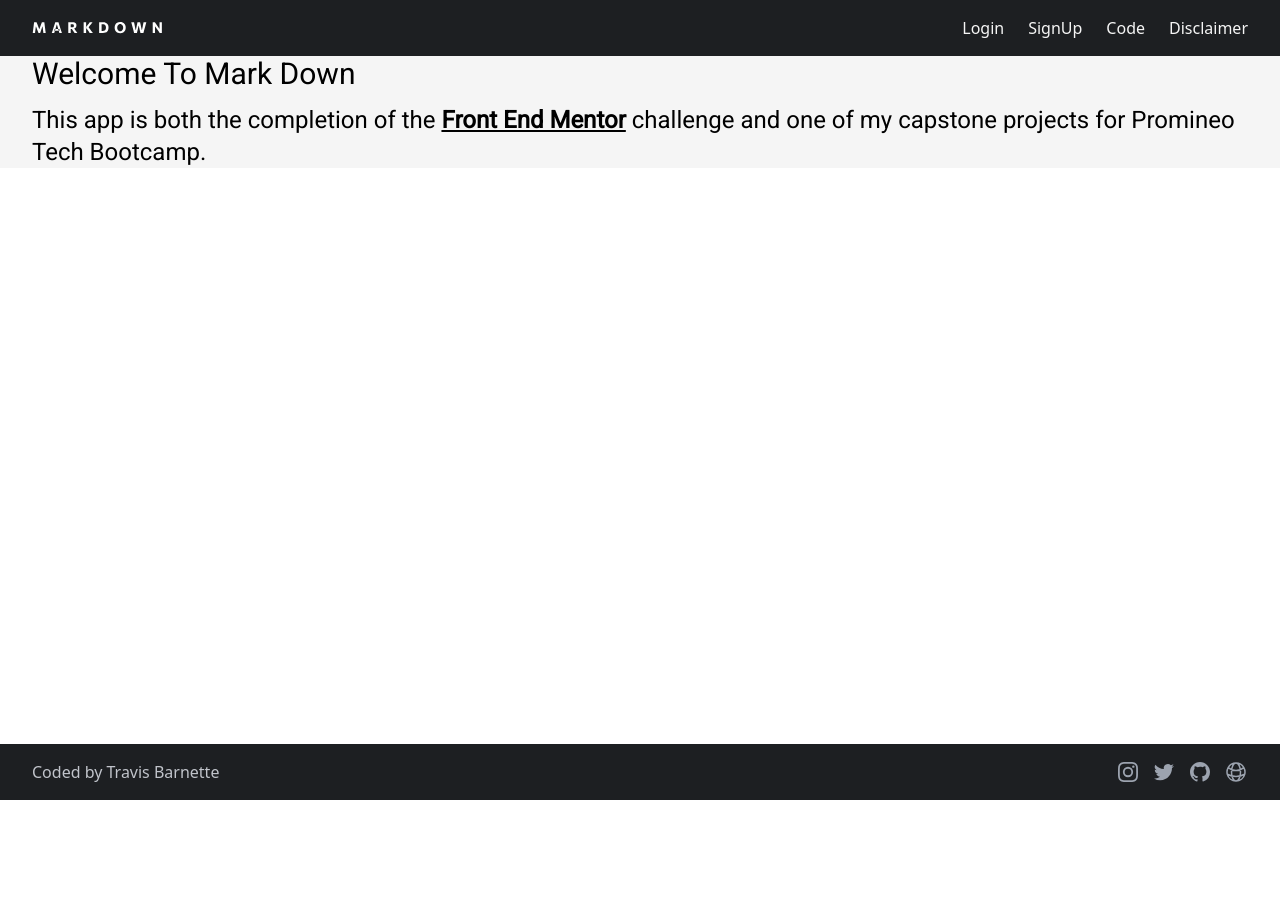
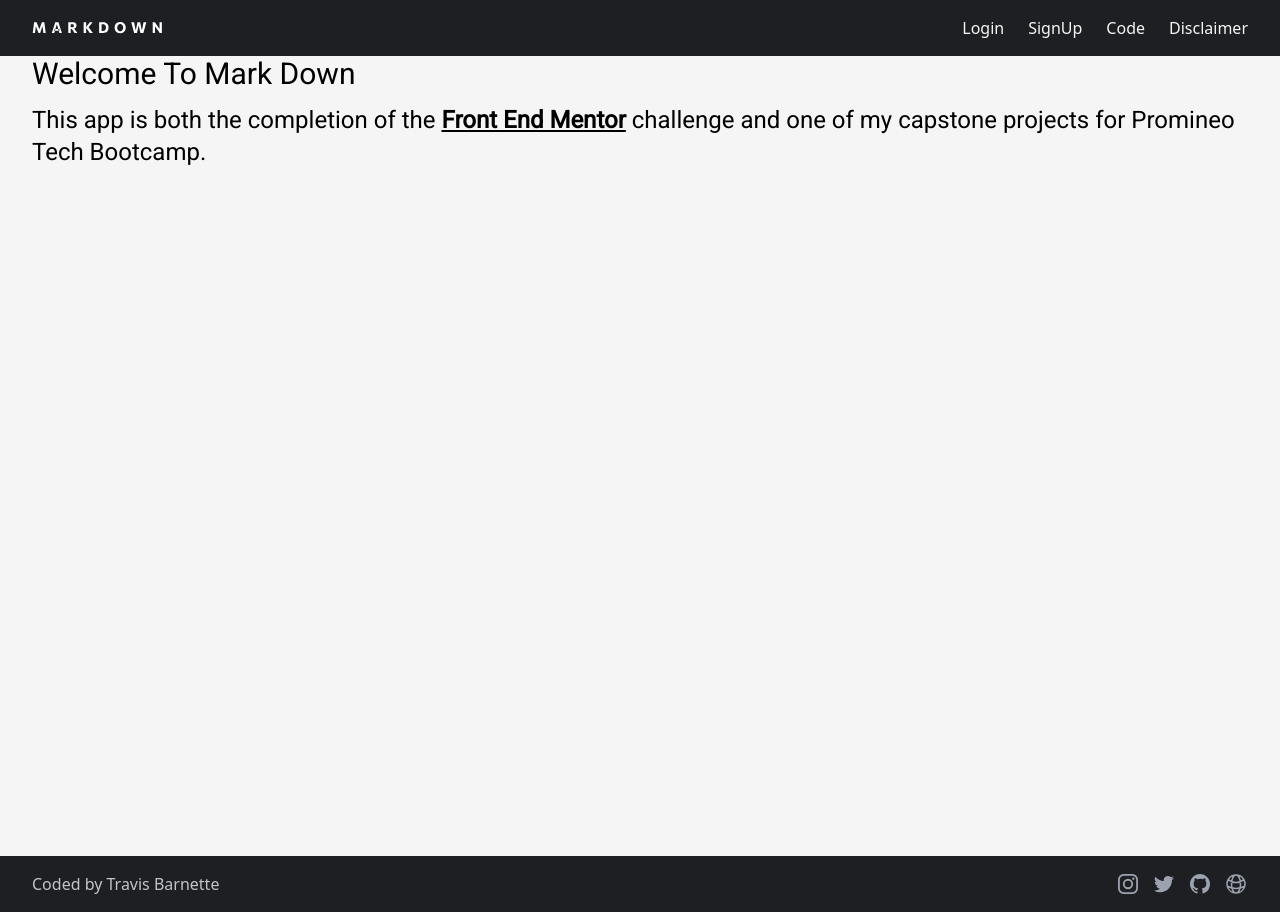
Before and after one commit to barnettet31/markdown-mern, a React (Vite) app in the folder client/: page / in a window 1280 px wide. Before the commit the page ends 800 px from the top, so only its background shows below. Built offline with nearby package versions, Linux system fonts and the light colour scheme.

Commit message:
added page fit

```diff
--- a/client/index.html
+++ b/client/index.html
@@ -1,5 +1,5 @@
 <!DOCTYPE html>
-<html lang="en">
+<html lang="en" class="h-full w-full">
   <head>
     <meta charset="UTF-8" />
     <meta name="viewport" content="width=device-width, initial-scale=1.0" />
@@ -7,8 +7,8 @@
     <title>Markdown</title>
     <link rel="preconnect" href="https://fonts.googleapis.com"><link rel="preconnect" href="https://fonts.gstatic.com" crossorigin><link href="https://fonts.googleapis.com/css2?family=Roboto&family=Roboto+Mono&family=Roboto+Slab:wght@300;400;700&display=swap" rel="stylesheet">
   </head>
-  <body>
-    <div id="root"></div>
+  <body class="w-full h-full">
+    <div id="root" class="w-full h-full"></div>
     <script type="module" src="/src/main.tsx"></script>
   </body>
 </html>
--- a/client/src/components/containers/home-containers.component.tsx
+++ b/client/src/components/containers/home-containers.component.tsx
@@ -5,7 +5,7 @@ interface IProps {
 }
 export const HomeContainer = ({ children }: IProps) => {
   return (
-    <main className="dark:bg-primary-black dark:text-tertiary-gray bg-primary-white w-full h-full px-3 md:px-0">
+    <main className="dark:bg-primary-black dark:text-tertiary-gray bg-primary-white px-3 md:px-0 w-full h-full min-h-fit">
       <div className="container mx-auto sm:px-6 lg:px-8">{children}</div>
     </main>
   );
--- a/client/src/components/footer/home-footer.component.tsx
+++ b/client/src/components/footer/home-footer.component.tsx
@@ -55,7 +55,7 @@ const  social = [
 
 export const HomeFooter = () => {
   return (
-    <footer className="bg-tertiary-black py-4 px-4 md:px-0 fixed bottom-0 w-full text-tertiary-gray">
+    <footer className="bg-tertiary-black py-4 px-4 md:px-0 w-full text-tertiary-gray">
       <div className="container mx-auto sm:px-6 lg:px-8 flex gap-3 items-center justify-between">
         <p>Coded by Travis Barnette</p>
         <div className="flex gap-3">
```
